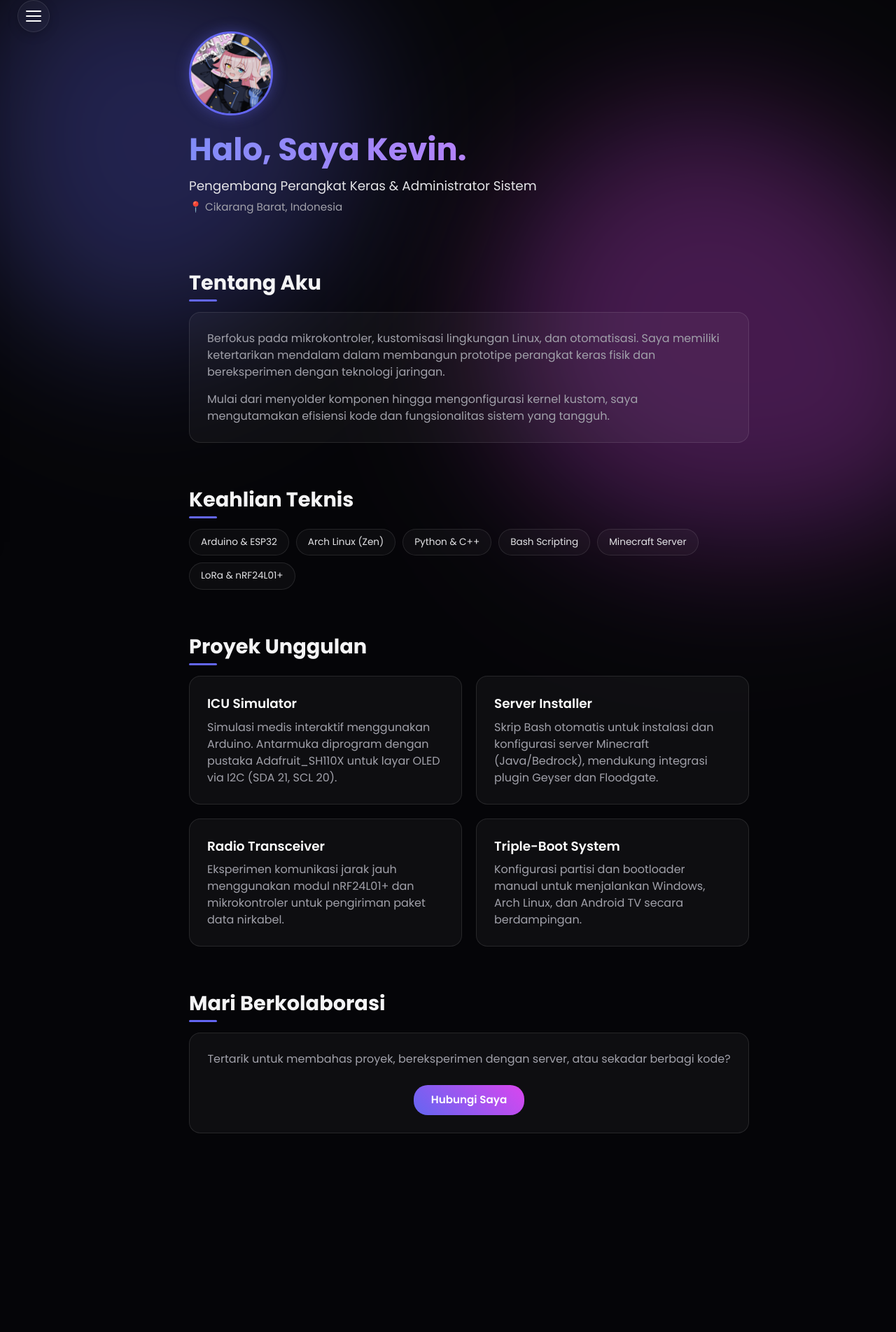
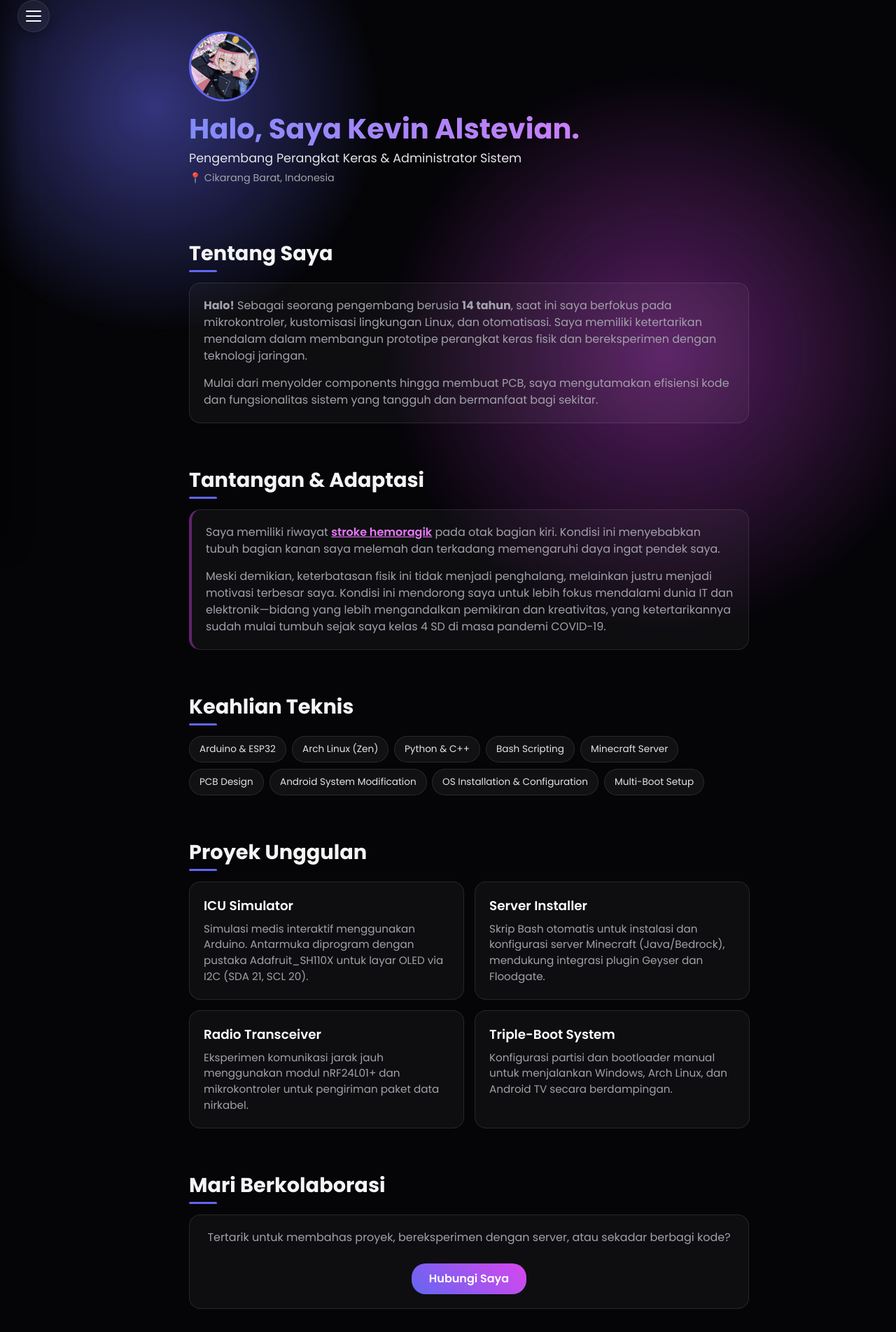
Before and after one commit to takashivin/portofolio, a plain HTML site: page index.html in a window 1280 px wide. Shown: the part 25-1929 px from the top of the page at 70% size. Before the commit the page ends 1715 px from the top, so only its background shows below. Drawn offline with nearby package versions, Linux system fonts and the light colour scheme.

Commit message:
Refactor index.html for improved layout and styles
Updated various sections of the portfolio webpage, including style adjustments, content changes, and improved sidebar functionality.

```diff
--- a/index.html
+++ b/index.html
@@ -6,17 +6,15 @@
     <title>Portofolio | Kevin</title>
 
     <link href="https://fonts.googleapis.com/css2?family=Poppins:wght@300;400;600;700&display=swap" rel="stylesheet">
-
     <link href="https://fonts.googleapis.com/css2?family=Material+Symbols+Outlined:opsz,wght,FILL,GRAD@20..48,100..700,0..1,-50..200" rel="stylesheet" />
 
     <style>
-        /* === Variabel & Reset === */
         :root {
             --bg-color: #050508;
             --text-main: #ffffff;
             --text-muted: #a1a1aa;
-            --accent-1: #6366f1;
-            --accent-2: #d946ef;
+            --accent-1: rgba(99, 102, 241, 0.5);
+            --accent-2: rgba(217, 70, 239, 0.4);
             --glass-bg: rgba(255, 255, 255, 0.04);
             --glass-border: rgba(255, 255, 255, 0.1);
         }
@@ -39,52 +37,38 @@
             line-height: 1.5;
         }
 
-        /* === Efek Latar Belakang Blur Cair === */
         .color-blob {
             position: fixed;
-            filter: blur(100px);
             z-index: -2;
-            opacity: 0.3;
-            mix-blend-mode: screen;
+            border-radius: 50%;
+            will-change: transform;
         }
 
         .blob-1 {
-            top: -10%; left: -10%; width: 550px; height: 550px; background: var(--accent-1);
-            animation: move-random-1 25s infinite linear, shape-random 15s infinite ease-in-out;
+            top: -20%; left: -10%;
+            width: 50vw; height: 50vw; min-width: 400px; min-height: 400px;
+            background: radial-gradient(circle, var(--accent-1) 0%, transparent 70%);
+            animation: move-random-1 15s infinite alternate ease-in-out;
         }
 
         .blob-2 {
-            bottom: -10%; right: -10%; width: 650px; height: 650px; background: var(--accent-2);
-            animation: move-random-2 30s infinite linear, shape-random 20s infinite ease-in-out alternate;
+            bottom: -20%; right: -10%;
+            width: 60vw; height: 60vw; min-width: 500px; min-height: 500px;
+            background: radial-gradient(circle, var(--accent-2) 0%, transparent 70%);
+            animation: move-random-2 18s infinite alternate ease-in-out;
             animation-delay: -5s;
         }
 
-        @keyframes shape-random {
-            0%   { border-radius: 42% 58% 70% 30% / 45% 45% 55% 55%; }
-            25%  { border-radius: 70% 30% 46% 54% / 30% 29% 71% 70%; }
-            50%  { border-radius: 50% 50% 30% 70% / 50% 70% 30% 50%; }
-            75%  { border-radius: 30% 70% 70% 30% / 70% 30% 30% 70%; }
-            100% { border-radius: 42% 58% 70% 30% / 45% 45% 55% 55%; }
-        }
-
         @keyframes move-random-1 {
-            0%   { transform: translate(0, 0) rotate(0deg); }
-            20%  { transform: translate(5vw, 5vh) rotate(30deg); }
-            40%  { transform: translate(-2vw, 10vh) rotate(-15deg); }
-            60%  { transform: translate(3vw, -5vh) rotate(10deg); }
-            80%  { transform: translate(-5vw, 2vh) rotate(-30deg); }
-            100% { transform: translate(0, 0) rotate(0deg); }
+            0%   { transform: translate(0, 0) scale(1); }
+            100% { transform: translate(10vw, 10vh) scale(1.1); }
         }
 
         @keyframes move-random-2 {
-            0%   { transform: translate(0, 0) rotate(0deg); }
-            25%  { transform: translate(-8vw, -5vh) rotate(-40deg); }
-            50%  { transform: translate(4vw, -10vh) rotate(20deg); }
-            75%  { transform: translate(-3vw, 8vh) rotate(-10deg); }
-            100% { transform: translate(0, 0) rotate(0deg); }
+            0%   { transform: translate(0, 0) scale(1); }
+            100% { transform: translate(-10vw, -10vh) scale(1.1); }
         }
 
-        /* === Menu Hamburger Elegan === */
         .menu-btn {
             position: fixed;
             top: 25px;
@@ -94,22 +78,21 @@
             width: 46px;
             height: 46px;
             border-radius: 50%;
-            background: rgba(255, 255, 255, 0.03);
-            backdrop-filter: blur(10px);
+            background: rgba(255, 255, 255, 0.05);
+            backdrop-filter: blur(8px);
+            -webkit-backdrop-filter: blur(8px);
             border: 1px solid rgba(255, 255, 255, 0.1);
             display: flex;
             flex-direction: column;
             justify-content: center;
             align-items: center;
             gap: 5px;
-            box-shadow: 0 4px 15px rgba(0, 0, 0, 0.2);
-            transition: all 0.3s ease;
+            box-shadow: 0 4px 15px rgba(0, 0, 0, 0.3);
+            transition: transform 0.3s ease, background 0.3s ease;
         }
 
-        .menu-btn:hover {
-            background: rgba(255, 255, 255, 0.08);
-            border-color: rgba(255, 255, 255, 0.3);
-            transform: scale(1.05);
+        .menu-btn:active {
+            transform: scale(0.95);
         }
 
         .menu-btn span {
@@ -118,35 +101,34 @@
             height: 2px;
             background-color: #fff;
             border-radius: 2px;
-            transition: all 0.3s cubic-bezier(0.4, 0, 0.2, 1);
+            transition: transform 0.3s ease, opacity 0.3s ease;
         }
 
         .menu-btn.active span:nth-child(1) { transform: translateY(7px) rotate(45deg); }
         .menu-btn.active span:nth-child(2) { opacity: 0; transform: scale(0); }
         .menu-btn.active span:nth-child(3) { transform: translateY(-7px) rotate(-45deg); }
 
-        /* === Sidebar Navigasi dengan Ikon === */
         .sidebar {
             position: fixed;
             top: 0;
-            left: -300px;
+            left: 0;
             width: 260px;
             height: 100vh;
-            background: rgba(5, 5, 8, 0.85);
-            backdrop-filter: blur(20px);
-            -webkit-backdrop-filter: blur(20px);
+            background: rgba(5, 5, 8, 0.95);
             border-right: 1px solid var(--glass-border);
             z-index: 999;
-            transition: left 0.4s cubic-bezier(0.4, 0, 0.2, 1);
             padding: 100px 20px 20px;
             display: flex;
             flex-direction: column;
             gap: 15px;
             box-shadow: 10px 0 30px rgba(0,0,0,0.5);
+            transform: translateX(-100%);
+            transition: transform 0.4s cubic-bezier(0.4, 0, 0.2, 1);
+            will-change: transform;
         }
 
         .sidebar.active {
-            left: 0;
+            transform: translateX(0);
         }
 
         .sidebar a {
@@ -156,9 +138,8 @@
             font-weight: 600;
             padding: 12px 15px;
             border-radius: 12px;
-            transition: all 0.3s ease;
+            transition: background 0.2s ease, color 0.2s ease;
             position: relative;
-            overflow: hidden;
             display: flex;
             align-items: center;
             gap: 12px;
@@ -167,24 +148,21 @@
         .sidebar a .material-symbols-outlined {
             font-size: 1.4rem;
             color: var(--text-muted);
-            transition: color 0.3s ease;
+            transition: color 0.2s ease;
         }
 
-        .sidebar a:hover {
-            background: rgba(255, 255, 255, 0.05);
-            color: #e879f9;
-            padding-left: 20px;
+        .sidebar a:active {
+            background: rgba(255, 255, 255, 0.1);
         }
 
-        .sidebar a:hover .material-symbols-outlined {
-            color: #e879f9;
-        }
-
-        /* === Layout Container === */
         .container {
             max-width: 900px;
             margin: 0 auto;
-            padding: 40px 20px 40px 80px;
+            padding: 40px 20px 40px 20px;
+        }
+
+        @media (min-width: 768px) {
+            .container { padding-left: 80px; }
         }
 
         section {
@@ -194,44 +172,51 @@
             padding: 30px 0;
         }
 
-        /* === Typography === */
-        h1 { font-size: 2.8rem; font-weight: 700; background: linear-gradient(to right, #818cf8, #e879f9); -webkit-background-clip: text; -webkit-text-fill-color: transparent; margin-bottom: 5px; }
+        h1 { font-size: 2.5rem; font-weight: 700; background: linear-gradient(to right, #818cf8, #e879f9); -webkit-background-clip: text; -webkit-text-fill-color: transparent; margin-bottom: 5px; line-height: 1.2; }
         h2 { font-size: 1.8rem; margin-bottom: 20px; position: relative; display: inline-block; color: #f4f4f5; }
-        h2::after { content: ''; position: absolute; left: 0; bottom: -5px; width: 40px; height: 3px; background: var(--accent-1); border-radius: 5px; }
+        h2::after { content: ''; position: absolute; left: 0; bottom: -5px; width: 40px; height: 3px; background: #6366f1; border-radius: 5px; }
         p { color: var(--text-muted); font-size: 1rem; margin-bottom: 15px; }
 
-        /* === Glassmorphism Card === */
         .glass-card {
             background: var(--glass-bg);
-            backdrop-filter: blur(20px);
-            -webkit-backdrop-filter: blur(20px);
+            backdrop-filter: blur(10px);
+            -webkit-backdrop-filter: blur(10px);
             border: 1px solid var(--glass-border);
             border-radius: 16px;
-            padding: 25px;
-            transition: all 0.4s ease;
+            padding: 20px;
+            transition: transform 0.3s ease, background 0.3s ease;
         }
 
-        .glass-card:hover {
-            transform: translateY(-5px);
-            border-color: rgba(217, 70, 239, 0.5);
-            box-shadow: 0 10px 30px -5px rgba(99, 102, 241, 0.2);
-            background: rgba(255, 255, 255, 0.06);
+        .glass-card:active {
+            transform: scale(0.98);
+            background: rgba(255, 255, 255, 0.08);
         }
 
-        .hero-img { width: 120px; height: 120px; border-radius: 50%; object-fit: cover; border: 3px solid var(--accent-1); margin-bottom: 15px; box-shadow: 0 0 20px rgba(99, 102, 241, 0.4); }
+        .hero-img { width: 100px; height: 100px; border-radius: 50%; object-fit: cover; border: 3px solid #6366f1; margin-bottom: 15px; }
 
-        .skills-grid { display: flex; flex-wrap: wrap; gap: 10px; }
-        .skill-badge { background: rgba(255, 255, 255, 0.03); border: 1px solid var(--glass-border); padding: 8px 16px; border-radius: 20px; font-size: 0.85rem; color: #e4e4e7; transition: all 0.3s ease; }
-        .skill-badge:hover { background: var(--accent-1); border-color: var(--accent-1); color: #fff; box-shadow: 0 0 15px rgba(99, 102, 241, 0.4); transform: scale(1.05); }
+        .skills-grid { display: flex; flex-wrap: wrap; gap: 8px; }
+        .skill-badge { background: rgba(255, 255, 255, 0.05); border: 1px solid var(--glass-border); padding: 8px 14px; border-radius: 20px; font-size: 0.85rem; color: #e4e4e7; }
 
-        .projects-grid { display: grid; grid-template-columns: repeat(auto-fit, minmax(280px, 1fr)); gap: 20px; }
+        .projects-grid { display: grid; grid-template-columns: repeat(auto-fit, minmax(260px, 1fr)); gap: 15px; }
         .project-title { font-size: 1.15rem; color: #fff; margin-bottom: 8px; font-weight: 600; }
 
-        .hidden { opacity: 0; filter: blur(4px); transform: translateY(25px); transition: all 0.6s cubic-bezier(0.4, 0, 0.2, 1); }
-        .show { opacity: 1; filter: blur(0); transform: translateY(0); }
+        .hidden {
+            opacity: 0;
+            transform: translateY(30px);
+            transition: opacity 0.6s ease-out, transform 0.6s ease-out;
+            will-change: opacity, transform;
+        }
+
+        .show {
+            opacity: 1;
+            transform: translateY(0);
+        }
+
         .delay-1 { transition-delay: 50ms; }
         .delay-2 { transition-delay: 100ms; }
         .delay-3 { transition-delay: 150ms; }
+        .delay-4 { transition-delay: 200ms; }
+        .delay-5 { transition-delay: 250ms; }
     </style>
 </head>
 <body>
@@ -246,41 +231,52 @@
     </div>
 
     <div class="sidebar" id="sidebar">
-        <a href="#beranda" class="nav-link">
+        <a href="#home" class="nav-link">
             <span class="material-symbols-outlined">home</span> Beranda
         </a>
-        <a href="#tentang" class="nav-link">
-            <span class="material-symbols-outlined">person</span> Tentang
+        <a href="#about" class="nav-link">
+            <span class="material-symbols-outlined">person</span> Tentang Saya
         </a>
-        <a href="#keahlian" class="nav-link">
+        <a href="#adaptation" class="nav-link">
+            <span class="material-symbols-outlined">psychology</span> Adaptasi
+        </a>
+        <a href="#skills" class="nav-link">
             <span class="material-symbols-outlined">code</span> Keahlian
         </a>
-        <a href="#proyek" class="nav-link">
+        <a href="#projects" class="nav-link">
             <span class="material-symbols-outlined">book</span> Proyek
         </a>
-        <a href="#kontak" class="nav-link">
+        <a href="#contact" class="nav-link">
             <span class="material-symbols-outlined">mail</span> Kontak
         </a>
     </div>
 
     <div class="container">
 
-        <section id="beranda" class="hidden">
+        <section id="home" class="hidden">
             <img src="./images/profile.png" alt="Kevin" class="hero-img">
-            <h1>Halo, Saya Kevin.</h1>
-            <p style="font-size: 1.15rem; color: #e4e4e7; margin-bottom: 5px;">Pengembang Perangkat Keras & Administrator Sistem</p>
-            <p style="font-size: 0.95rem;">📍 Cikarang Barat, Indonesia</p>
+            <h1>Halo, Saya Kevin Alstevian.</h1>
+            <p style="font-size: 1.1rem; color: #e4e4e7; margin-bottom: 5px;">Pengembang Perangkat Keras & Administrator Sistem</p>
+            <p style="font-size: 0.9rem;">📍 Cikarang Barat, Indonesia</p>
         </section>
 
-        <section id="tentang" class="hidden">
-            <h2>Tentang Aku</h2>
+        <section id="about" class="hidden">
+            <h2>Tentang Saya</h2>
             <div class="glass-card hidden delay-1">
-                <p>Berfokus pada mikrokontroler, kustomisasi lingkungan Linux, dan otomatisasi. Saya memiliki ketertarikan mendalam dalam membangun prototipe perangkat keras fisik dan bereksperimen dengan teknologi jaringan.</p>
-                <p style="margin-bottom: 0;">Mulai dari menyolder komponen hingga mengonfigurasi kernel kustom, saya mengutamakan efisiensi kode dan fungsionalitas sistem yang tangguh.</p>
+                <p><strong>Halo!</strong> Sebagai seorang pengembang berusia <strong id="age-text">14 tahun</strong>, saat ini saya berfokus pada mikrokontroler, kustomisasi lingkungan Linux, dan otomatisasi. Saya memiliki ketertarikan mendalam dalam membangun prototipe perangkat keras fisik dan bereksperimen dengan teknologi jaringan.</p>
+                <p style="margin-bottom: 0;">Mulai dari menyolder components hingga membuat PCB, saya mengutamakan efisiensi kode dan fungsionalitas sistem yang tangguh dan bermanfaat bagi sekitar.</p>
             </div>
         </section>
 
-        <section id="keahlian" class="hidden">
+        <section id="adaptation" class="hidden">
+            <h2>Tantangan & Adaptasi</h2>
+            <div class="glass-card hidden delay-1" style="border-left: 4px solid var(--accent-2);">
+                <p>Saya memiliki riwayat <a href="https://id.wikipedia.org/wiki/Pendarahan_otak" target="_blank" style="color: #e879f9; text-decoration: underline; font-weight: 600;">stroke hemoragik</a> pada otak bagian kiri. Kondisi ini menyebabkan tubuh bagian kanan saya melemah dan terkadang memengaruhi daya ingat pendek saya.</p>
+                <p style="margin-bottom: 0;">Meski demikian, keterbatasan fisik ini tidak menjadi penghalang, melainkan justru menjadi motivasi terbesar saya. Kondisi ini mendorong saya untuk lebih fokus mendalami dunia IT dan elektronik—bidang yang lebih mengandalkan pemikiran dan kreativitas, yang ketertarikannya sudah mulai tumbuh sejak saya kelas 4 SD di masa pandemi COVID-19.</p>
+            </div>
+        </section>
+
+        <section id="skills" class="hidden">
             <h2>Keahlian Teknis</h2>
             <div class="skills-grid">
                 <div class="skill-badge hidden delay-1">Arduino & ESP32</div>
@@ -288,67 +284,83 @@
                 <div class="skill-badge hidden delay-2">Python & C++</div>
                 <div class="skill-badge hidden delay-2">Bash Scripting</div>
                 <div class="skill-badge hidden delay-3">Minecraft Server</div>
-                <div class="skill-badge hidden delay-3">LoRa & nRF24L01+</div>
+                <div class="skill-badge hidden delay-3">PCB Design</div>
+                <div class="skill-badge hidden delay-4">Android System Modification</div>
+                <div class="skill-badge hidden delay-4">OS Installation & Configuration</div>
+                <div class="skill-badge hidden delay-5">Multi-Boot Setup</div>
             </div>
         </section>
 
-        <section id="proyek" class="hidden">
+        <section id="projects" class="hidden">
             <h2>Proyek Unggulan</h2>
             <div class="projects-grid">
 
                 <div class="glass-card hidden delay-1">
                     <h3 class="project-title">ICU Simulator</h3>
-                    <p style="margin-bottom: 0;">Simulasi medis interaktif menggunakan Arduino. Antarmuka diprogram dengan pustaka Adafruit_SH110X untuk layar OLED via I2C (SDA 21, SCL 20).</p>
+                    <p style="margin-bottom: 0; font-size: 0.95rem;">Simulasi medis interaktif menggunakan Arduino. Antarmuka diprogram dengan pustaka Adafruit_SH110X untuk layar OLED via I2C (SDA 21, SCL 20).</p>
                 </div>
 
                 <div class="glass-card hidden delay-2">
                     <h3 class="project-title">Server Installer</h3>
-                    <p style="margin-bottom: 0;">Skrip Bash otomatis untuk instalasi dan konfigurasi server Minecraft (Java/Bedrock), mendukung integrasi plugin Geyser dan Floodgate.</p>
+                    <p style="margin-bottom: 0; font-size: 0.95rem;">Skrip Bash otomatis untuk instalasi dan konfigurasi server Minecraft (Java/Bedrock), mendukung integrasi plugin Geyser dan Floodgate.</p>
                 </div>
 
                 <div class="glass-card hidden delay-3">
                     <h3 class="project-title">Radio Transceiver</h3>
-                    <p style="margin-bottom: 0;">Eksperimen komunikasi jarak jauh menggunakan modul nRF24L01+ dan mikrokontroler untuk pengiriman paket data nirkabel.</p>
+                    <p style="margin-bottom: 0; font-size: 0.95rem;">Eksperimen komunikasi jarak jauh menggunakan modul nRF24L01+ dan mikrokontroler untuk pengiriman paket data nirkabel.</p>
                 </div>
 
                 <div class="glass-card hidden delay-1">
                     <h3 class="project-title">Triple-Boot System</h3>
-                    <p style="margin-bottom: 0;">Konfigurasi partisi dan bootloader manual untuk menjalankan Windows, Arch Linux, dan Android TV secara berdampingan.</p>
+                    <p style="margin-bottom: 0; font-size: 0.95rem;">Konfigurasi partisi dan bootloader manual untuk menjalankan Windows, Arch Linux, dan Android TV secara berdampingan.</p>
                 </div>
 
             </div>
         </section>
 
-        <section id="kontak" class="hidden">
+        <section id="contact" class="hidden">
             <h2>Mari Berkolaborasi</h2>
-            <div class="glass-card hidden delay-1" style="text-align: center; padding: 25px;">
+            <div class="glass-card hidden delay-1" style="text-align: center;">
                 <p>Tertarik untuk membahas proyek, bereksperimen dengan server, atau sekadar berbagi kode?</p>
-                <a href="mailto:emailmu@domain.com" style="display: inline-block; margin-top: 10px; padding: 10px 25px; background: linear-gradient(45deg, var(--accent-1), var(--accent-2)); color: white; text-decoration: none; border-radius: 20px; font-weight: 600; font-size: 0.95rem; transition: transform 0.2s;">Hubungi Saya</a>
+                <a href="https://wa.me/6287740078217" target="_blank" style="display: inline-block; margin-top: 10px; padding: 10px 25px; background: linear-gradient(45deg, #6366f1, #d946ef); color: white; text-decoration: none; border-radius: 20px; font-weight: 600; transition: transform 0.2s;">Hubungi Saya</a>
             </div>
         </section>
 
     </div>
 
     <script>
-        // Logika Sidebar Menu & Animasi Garis Tiga
+        function calculateAge() {
+            const birthDate = new Date('2012-03-05');
+            const today = new Date();
+            let age = today.getFullYear() - birthDate.getFullYear();
+            const month = today.getMonth() - birthDate.getMonth();
+
+            if (month < 0 || (month === 0 && today.getDate() < birthDate.getDate())) {
+                age--;
+            }
+
+            document.getElementById('age-text').innerText = age + ' tahun';
+        }
+
+        calculateAge();
+
         const menuBtn = document.getElementById('menuBtn');
         const sidebar = document.getElementById('sidebar');
         const navLinks = document.querySelectorAll('.nav-link');
 
-        menuBtn.addEventListener('click', () => {
+        menuBtn.addEventListener('click', (e) => {
+            e.stopPropagation();
             sidebar.classList.toggle('active');
             menuBtn.classList.toggle('active');
         });
 
-        // Tutup sidebar jika klik di luar area menu/sidebar
         document.addEventListener('click', (event) => {
-            if (!sidebar.contains(event.target) && !menuBtn.contains(event.target)) {
+            if (sidebar.classList.contains('active') && !sidebar.contains(event.target)) {
                 sidebar.classList.remove('active');
                 menuBtn.classList.remove('active');
             }
         });
 
-        // Tutup sidebar setelah klik link di dalamnya
         navLinks.forEach(link => {
             link.addEventListener('click', () => {
                 sidebar.classList.remove('active');
@@ -356,7 +368,6 @@
             });
         });
 
-        // Animasi Scroll
         const observer = new IntersectionObserver((entries) => {
             entries.forEach((entry) => {
                 if (entry.isIntersecting) {
@@ -364,12 +375,11 @@
                 }
             });
         }, {
-            threshold: 0.1,
-            rootMargin: "0px 0px -20px 0px"
+            threshold: 0.15,
+            rootMargin: "0px 0px -30px 0px"
         });
 
-        const hiddenElements = document.querySelectorAll('.hidden');
-        hiddenElements.forEach((el) => observer.observe(el));
+        document.querySelectorAll('.hidden').forEach((el) => observer.observe(el));
     </script>
 </body>
 </html>
```
